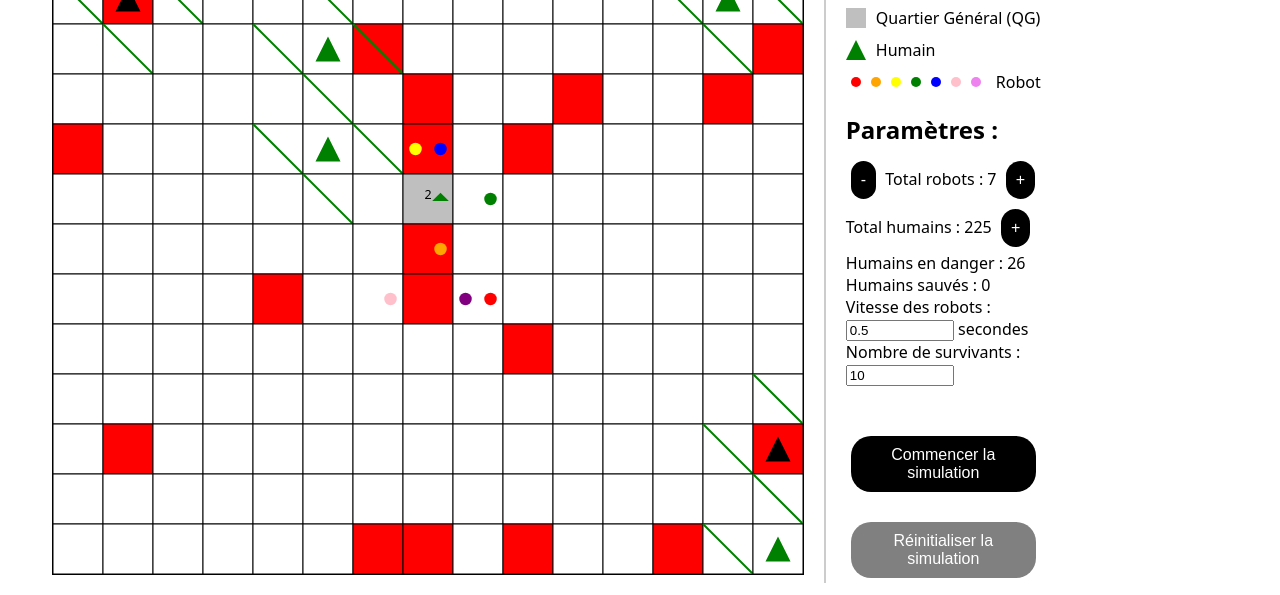
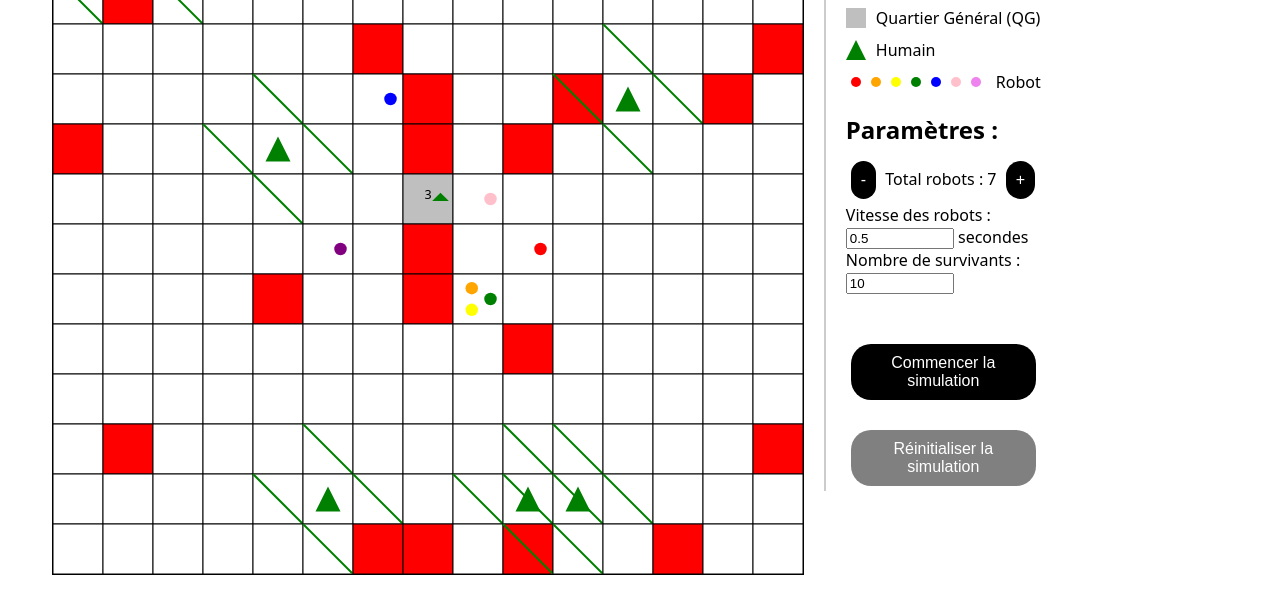
Before and after one commit to AurorePhl/IA_Complex_Systems, a plain HTML site: page index.html in a window 1280 px wide. Both pictures are taken after a click on the button "Commencer la simulation". Shown: the part 211-806 px from the top of the page. Drawn offline with Linux system fonts and the light colour scheme.

Commit message:
correction human

```diff
--- a/js/simulation.js
+++ b/js/simulation.js
@@ -10,7 +10,7 @@
 
 // Fonction d'initialisation de la grille de la ville
 // Crée une grille carrée de taille 'taille' avec des cases initialisées à des valeurs par défaut
-function initGrid(city, taille, survivorCount) {
+function initGrid(city, taille, humanCount) {
     // Initialisation des cases de la grille avec des objets représentant des états de cellule
     for (var i = 0; i < taille; i++) {
         city[i] = new Array(taille); // Création d'un tableau pour chaque ligne
@@ -19,7 +19,7 @@ function initGrid(city, taille, survivorCount) {
             city[i][j] = {
                 fire: false, // Pas de feu initialement
                 robots: [], // Liste vide de robots sur la case
-                survivant: { present: false, mort: false }, // Pas de survivant sur la case au départ
+                human : { present: false, mort: false }, // Pas d'humain sur la case au départ
                 qg: null, // Pas de QG par défaut
                 cri: null, // Pas de cri par défaut,  plus tard associé à la position du survivant pour le retrouver directement
             };
@@ -29,27 +29,27 @@ function initGrid(city, taille, survivorCount) {
     // Positionner le quartier général (QG) au centre de la grille
     let mid = Math.floor(taille / 2);
     city[mid][mid].qg = {
-        nbSurvivants: 0, // Initialisation du nombre de survivants au QG
-        nbMort: 0, // Initialisation du nombre de morts au QG
-        nbTotalSurvivants : survivorCount // Nombre total de survivants à sauver
+        totalSurvivants: 0, // Initialisation du nombre de survivants au QG
+        totalMorts: 0, // Initialisation du nombre de morts au QG
+        totalHumans : humanCount // Nombre total d'humains à sauver
     };
 
-    // Placement aléatoire des survivants sur la grille
-    placeSurvivants(city, taille, survivorCount);
+    // Placement aléatoire des humains sur la grille
+    placeHumans(city, taille, humanCount);
 
     return city; // Retourner la grille initialisée
 }
 
-// Fonction pour placer un certain nombre de survivants de manière aléatoire sur la grille
-function placeSurvivants(city, taille, count) {
+// Fonction pour placer un certain nombre d'huamins de manière aléatoire sur la grille
+function placeHumans(city, taille, count) {
     while (count > 0) {
         let x = Math.floor(Math.random() * taille); // Coordonnée x aléatoire
         let y = Math.floor(Math.random() * taille); // Coordonnée y aléatoire
-        // Vérification si la case n'est pas déjà occupée par un survivant ou un QG
-        if (!city[x][y].survivant.present && !city[x][y].qg) {
-            city[x][y].survivant.present = true; // Placer un survivant
-            addCriSurvivants(city, x, y, taille); // Ajouter un cri aux cellules adjacentes
-            count--; // Décrémenter le compteur de survivants
+        // Vérification si la case n'est pas déjà occupée par un humain ou un QG
+        if (!city[x][y].human.present && !city[x][y].qg) {
+            city[x][y].human.present = true; // Placer un human
+            addCriHumans(city, x, y, taille); // Ajouter un cri aux cellules adjacentes
+            count--; // Décrémenter le compteur de humains
         }
     }
 }
@@ -94,27 +94,27 @@ function updateGrid(city, taille, cellSize, robots) {
                     svgContent += `<circle cx="${j * cellSize + pos.cx}" cy="${i * cellSize + pos.cy}" r="${cellSize / 8}" fill="${robot.color}" />`;
                 });
             }
-            // Dessiner les survivants si présents et pas morts sur la cellule
-            if (cell.survivant.present ) {
+            // Dessiner les humains si présents et pas morts sur la cellule
+            if (cell.human.present ) {
                 let x = j * cellSize + cellSize / 2;
                 let y = i * cellSize + cellSize / 2;
                 let size = cellSize / 4;
-                let fillColor = cell.survivant.mort ? "black" : "green";
+                let fillColor = cell.human.mort ? "black" : "green";
                 svgContent += `<polygon points="${x},${y - size} ${x - size},${y + size} ${x + size},${y + size}" fill="${fillColor}" />`;
             }
-            // Dessiner le QG et afficher le nombre de survivants
+            // Dessiner le QG et afficher le nombre d'humains sauvés et morts
             if (cell.qg) {
                 let x = j * cellSize + cellSize / 2;
                 let y = i * cellSize + cellSize / 2;
-                svgContent += `<text x="${x}" y="${y}" font-size="${cellSize / 4}" text-anchor="middle" fill="black">${cell.qg.nbSurvivants}</text>`;
+                svgContent += `<text x="${x}" y="${y}" font-size="${cellSize / 4}" text-anchor="middle" fill="black">${cell.qg.totalSurvivants}</text>`;
                 let triangleSize = cellSize / 6;
                 let triangleX = x + cellSize / 4;
                 let triangleY = y - cellSize / 8;
                 svgContent += `<polygon points="${triangleX},${triangleY} ${triangleX - triangleSize},${triangleY + triangleSize} ${triangleX + triangleSize},${triangleY + triangleSize}" fill="green" />`;
-                if (cell.qg.nbMort > 0) {
+                if (cell.qg.totalMorts > 0) {
                     let blackTriangleX = x + cellSize / 4; // Ajuster la position du triangle noir à droite du nombre de morts
                     let blackTriangleY = y + cellSize / 4;
-                    svgContent += `<text x="${x}" y="${y + cellSize / 4}" font-size="${cellSize / 4}" text-anchor="middle" fill="black">${cell.qg.nbMort}</text>`;
+                    svgContent += `<text x="${x}" y="${y + cellSize / 4}" font-size="${cellSize / 4}" text-anchor="middle" fill="black">${cell.qg.totalMorts}</text>`;
                     svgContent += `<polygon points="${blackTriangleX},${blackTriangleY} ${blackTriangleX - triangleSize},${blackTriangleY + triangleSize} ${blackTriangleX + triangleSize},${blackTriangleY + triangleSize}" fill="black" />`;
                 }
             }
@@ -141,7 +141,7 @@ function placeRobots(city, taille, count) {
 
     for (let i = 0; i < count; i++) {
         let color = robotColor[i % robotColor.length]; // Choisir une couleur de robot
-        let robot = { x: mid, y: mid, id: generateRandomId(), color: color, hasSurvivor: false, stopped: false  }; // Créer un robot avec ses attributs
+        let robot = { x: mid, y: mid, id: generateRandomId(), color: color, hasHuman: false, stopped: false  }; // Créer un robot avec ses attributs
 
         city[mid][mid].robots.push(robot); // Ajouter le robot au QG
         robots.push(robot); // Ajouter à la liste des robots
@@ -193,27 +193,27 @@ function getDirectionToQG(city, robot) {
     }
 }
 
-// Fonction pour envoyer les informations de survivants au QG
+// Fonction pour envoyer les informations au QG
 function sendInformation(city) {
     let mid = Math.floor(city.length / 2); // Récupérer la position du QG
     if (city[mid][mid].qg) { // Si un QG existe
-        city[mid][mid].qg.nbSurvivants += 1; // Ajouter un survivant au QG
+        city[mid][mid].qg.totalSurvivants += 1; // Ajouter un survivant au QG
     }
 }
 function sendDeathInformation(city) {
     let mid = Math.floor(city.length / 2);
     if (city[mid][mid].qg) {
-        city[mid][mid].qg.nbMort += 1;
+        city[mid][mid].qg.totalMorts += 1; // Ajouter un mort au QG
     }
 }
-function checkSurvivorDeath(city, x, y) { // Vérifier si un survivant est mort
-    if (city[x][y].survivant.present && city[x][y].fire) {
+function checkSurvivorDeath(city, x, y) { // Vérifier si un humain est mort
+    if (city[x][y].human.present && city[x][y].fire) {
         setTimeout(() => {
-            if (city[x][y].survivant.present && city[x][y].fire) {
-                city[x][y].survivant.mort = true; // Marquer le survivant comme mort
-                console.log(`Survivant à (${x}, ${y}) est mort.`);
+            if (city[x][y].human.present && city[x][y].fire) {
+                city[x][y].human.mort = true; // Marquer l'humain comme mort
+                console.log(`human à (${x}, ${y}) est mort.`);
             }
-        }, 1000); // Vérifier après 1 seconde
+        }, 1000); // Vérifier après 1 seconde sur la case en feu
     }
 }
 function diffuseRetourQG(city, taille) {
@@ -240,8 +240,8 @@ function diffuseRetourQG(city, taille) {
     });
 }
 
-// Fonction pour enlever un cri des cellules adjacentes dès qu'un survivant est sauvé
-function removeCriSurvivants(city, x, y, taille) {
+// Fonction pour enlever un cri des cellules adjacentes dès qu'un humain soit détecté
+function removeCriHumans(city, x, y, taille) {
     const directions = [
         { dx: 0, dy: -1 }, // Haut
         { dx: 0, dy: 1 },  // Bas
@@ -253,13 +253,13 @@ function removeCriSurvivants(city, x, y, taille) {
         const newX = x + direction.dx;
         const newY = y + direction.dy;
         if (newX >= 0 && newX < taille && newY >= 0 && newY < taille) { // Vérifier si la nouvelle position est valide
-            city[newX][newY].cri = null; // Enlever la référence au survivant
+            city[newX][newY].cri = null; // Enlever la référence a l' humain
         }
     });
 }
 
 // Fonction pour ajouter un cri aux cellules adjacentes
-function addCriSurvivants(city, x, y, taille) {
+function addCriHumans(city, x, y, taille) {
     const directions = [
         { dx: 0, dy: -1 }, // Haut
         { dx: 0, dy: 1 },  // Bas
@@ -271,21 +271,21 @@ function addCriSurvivants(city, x, y, taille) {
         const newX = x + direction.dx;
         const newY = y + direction.dy;
         if (newX >= 0 && newX < taille && newY >= 0 && newY < taille) {
-            city[newX][newY].cri = { x, y }; // Ajouter une référence au survivant
+            city[newX][newY].cri = { x, y }; // Ajouter une référence a l'humain
         }
     });
 }
 
 // Fonction pour déplacer un robot à une position voisine
 function moveRobot(city, robot, taille) {
-    if (robot.stopped) return;  // Arrêter le robot s'il a déjà atteint le QG et que tout les survivants on été sauvés
+    if (robot.stopped) return;  // Arrêter le robot s'il a déjà atteint le QG et que tout les humains on été détecté
 
     let direction;
-    if (robot.hasSurvivor) { // Si le robot a un survivant
+    if (robot.hasHuman) { // Si le robot a un humain
         direction = getDirectionToQG(city, robot); // Trouver la direction vers le QG
     } else if (city[robot.x][robot.y].cri) { // Si un cri est entendu
-        let cri = city[robot.x][robot.y].cri; // Récupérer la position du survivant
-        direction = { // Trouver la direction vers le survivant
+        let cri = city[robot.x][robot.y].cri; // Récupérer la position de l'humain
+        direction = { // Trouver la direction vers l'humain
             dx: Math.sign(cri.x - robot.x),
             dy: Math.sign(cri.y - robot.y)
         };
@@ -313,26 +313,30 @@ function moveRobot(city, robot, taille) {
 
         city[newX][newY].robots.push(robot); // Ajouter le robot à la nouvelle position
 
-        // Gérer les actions a un survivant et est au QG
-        if (robot.hasSurvivor && city[newX][newY].qg) {
-            robot.hasSurvivor = false; // Déposer le survivant au QG
-            if (city[newX][newY].qg && (city[newX][newY].qg.nbSurvivants + city[newX][newY].qg.nbMort) === city[newX][newY].qg.nbTotalSurvivants) { // Si le robot a atteint le QG et que tout les survivants ont été détecté
+        // Gérer les actions a un humain et est au QG
+        if (robot.hasHuman && city[newX][newY].qg) {
+            robot.hasHuman = false; // Déposer l'humain au QG
+            if (city[newX][newY].qg && (city[newX][newY].qg.totalSurvivants + city[newX][newY].qg.totalMorts) === city[newX][newY].qg.totalHumans) { // Si le robot a atteint le QG et que tout les humains ont été détecté
                 diffuseRetourQG(city, taille); // Diffuser le message autour du QG
             }
-        } else if (!robot.hasSurvivor && city[newX][newY].survivant.present && !city[newX][newY].survivant.mort) {
-            robot.hasSurvivor = true; // Ramasser le survivant
+        } else if (!robot.hasHuman && city[newX][newY].human.present && !city[newX][newY].human.mort) {
+            robot.hasHuman = true; // Ramasser l'humain
             sendInformation(city); // Envoyer l'information au QG
-            city[newX][newY].survivant.present = false; // Retirer le survivant de la cellule
-            removeCriSurvivants(city, newX, newY, taille); // Enlever les cris
+            city[newX][newY].human.present = false; // Retirer l'humain de la cellule
+            removeCriHumans(city, newX, newY, taille); // Enlever les cris
 
-        } else if (city[newX][newY].survivant.mort) { // Si le robot rencontre un survivant mort
+        } else if (city[newX][newY].human.mort) { // Si le robot rencontre un humain mort
             sendDeathInformation(city); // Envoyer l'information au QG
-            removeCriSurvivants(city, newX, newY, taille); // Enlever les cris pour plus que le robot ne se déplace vers un survivant mort
-            city[newX][newY].survivant.present = false; // Retirer le survivant de la cellule
-            city[newX][newY].survivant.mort = false; // Retirer le survivant mort de la cellule
+            removeCriHumans(city, newX, newY, taille); // Enlever les cris pour plus que le robot ne se déplace vers un humain mort
+            city[newX][newY].human.present = false; // Retirer l'humain de la cellule
+            city[newX][newY].human.mort = false;
+            let mid = Math.floor(taille / 2); // Retourner au QG
+            if ((city[mid][mid].qg.totalSurvivants + city[mid][mid].qg.totalMorts) === city[mid][mid].qg.totalHumans) { // Si le robot a détecté un mort et que c'est le dernier humain à détecter
+                diffuseRetourQG(city, taille); // Diffuser le message autour du QG
+            }
         }
 
-        if (city[newX][newY].qg && city[newX][newY].qg.nbSurvivants + city[newX][newY].qg.nbMort === city[newX][newY].qg.nbTotalSurvivants) { // Si le robot a atteint le QG et que tout les survivants ont été sauvés
+        if (city[newX][newY].qg && city[newX][newY].qg.totalSurvivants + city[newX][newY].qg.totalMorts === city[newX][newY].qg.totalHumans) { // Si le robot a atteint le QG et que tout les survivants ont été sauvés
             robot.stopped = true;
         }
     }
@@ -372,7 +376,7 @@ document.addEventListener('DOMContentLoaded', async function () {
     let robots = []; // Liste vide pour les robots
     let intervalId; // ID pour gérer l'intervalle de mouvement des robots
     let robotSpeed = 500; // Vitesse des robots en millisecondes
-    let survivorCount = 10; // Nombre initial de survivants
+    let humanCount = 10; // Nombre initial de survivants
     let totalSurvivants = 0;  // Nombre total de survivants
     let totalHumans = 0;  // Nombre total d'humains
     let totalHumansInDanger = 0;  // Nombre d'humains en danger
@@ -385,7 +389,7 @@ document.addEventListener('DOMContentLoaded', async function () {
     const removeRobotButton = document.getElementById('removeRobot'); // Bouton pour supprimer un robot
     const robotCountDisplay = document.getElementById('robotCount'); // Affichage du nombre de robots
     const robotSpeedInput = document.getElementById('robotSpeedPara'); // Entrée pour ajuster la vitesse des robots
-    const survivorCountInput = document.getElementById('survivorCountInput'); // Entrée pour ajuster le nombre de survivants
+    const humanCountInput = document.getElementById('humanCountInput'); // Entrée pour ajuster le nombre d'humains
     const startSimulation = document.getElementById('startSimulation'); // Bouton pour démarrer le mouvement des robots
     const resetButton = document.getElementById('resetSimulation'); // Bouton pour réinitialiser la simulation
     const survivantsCountDisplay = document.getElementById('survivantsCount'); // Affichage du nombre de survivants
@@ -406,10 +410,10 @@ document.addEventListener('DOMContentLoaded', async function () {
         }
     });
 
-    // Modifier le nombre de survivants via l'interface
-    survivorCountInput.addEventListener('input', function (e) {
-        survivorCount = parseInt(e.target.value); // Lire la nouvelle valeur de survivant
-        city = initGrid(new Array(taille), taille, survivorCount); // Réinitialiser la grille avec le nouveau nombre de survivants
+    // Modifier le nombre d'huamin via l'interface
+    humanCountInput.addEventListener('input', function (e) {
+        humanCount = parseInt(e.target.value); // Lire la nouvelle valeur de l'humain
+        city = initGrid(new Array(taille), taille, humanCount); // Réinitialiser la grille avec le nouveau nombre d'humains
         robots = placeRobots(city, taille, robotCount); // Réinitialiser les robots
         let svgContent = updateGrid(city, taille, cellSize, robots); // Mettre à jour la grille SVG
         grid.innerHTML = svgContent; // Afficher la grille mise à jour
@@ -420,37 +424,37 @@ document.addEventListener('DOMContentLoaded', async function () {
         robotCountDisplay.textContent = `Total robots : ${robots.length}`; // Afficher le nombre de robots
     };
 
-    const updateHumansCount = () => {
-        // Réinitialiser les compteurs avant de les mettre à jour
-        totalHumans = 0;
-        totalHumansInDanger = 0;
-        totalSurvivants = 0;
-        // Parcours de la grille pour mettre à jour les comptages
-        for (let i = 0; i < taille; i++) {
-            for (let j = 0; j < taille; j++) {
-                let cell = city[i][j];
-                if (cell.survivant) {
-                    totalHumans++;  // On compte les humains
-                    if (cell.fire) {
-                        totalHumansInDanger++;  // Si un humain est dans une case avec un incendie, il est en danger
-                    }
-                    if (cell.qg) {
-                        totalSurvivants += cell.qg.nbSurvivants; // Si un humain est au qg, il est sauvé et devient un survivant
-                    }
-                }
-            }
-        }
-        humansCountDisplay.textContent = `Total humains : ${totalHumans}`;
-        survivantsCountDisplay.textContent = `Humains sauvés : ${totalSurvivants}`;
-        humansInDangerDisplay.textContent = `Humains en danger : ${totalHumansInDanger}`;
-    }
+    // const updateHumansCount = () => {
+    //     // Réinitialiser les compteurs avant de les mettre à jour
+    //     totalHumans = 0;
+    //     totalHumansInDanger = 0;
+    //     totalSurvivants = 0;
+    //     // Parcours de la grille pour mettre à jour les comptages
+    //     for (let i = 0; i < taille; i++) {
+    //         for (let j = 0; j < taille; j++) {
+    //             let cell = city[i][j];
+    //             if (cell.human.present) {
+    //                 totalHumans++;  // On compte les humains
+    //                 if (cell.fire) {
+    //                     totalHumansInDanger++;  // Si un humain est dans une case avec un incendie, il est en danger
+    //                 }
+    //                 if (cell.qg) {
+    //                     totalSurvivants += cell.qg.totalSurvivants; // Si un humain est au qg, il est sauvé et devient un survivant
+    //                 }
+    //             }
+    //         }
+    //     }
+    //     humansCountDisplay.textContent = `Total humains : ${totalHumans}`;
+    //     survivantsCountDisplay.textContent = `Humains sauvés : ${totalSurvivants}`;
+    //     humansInDangerDisplay.textContent = `Humains en danger : ${totalHumansInDanger}`;
+    // }
 
-    // Ajouter un survivant
-    document.getElementById('addHuman').addEventListener('click', () => {
-        // Appel de placeSurvivant pour ajouter un survivant à la grille
-        placeSurvivants(city, taille, 1);
-        updateHumansCount();
-    });
+    // Ajouter un humain
+    // document.getElementById('addHuman').addEventListener('click', () => {
+    //     // Appel de placeSurvivant pour ajouter un humain à la grille
+    //     placeHumans(city, taille, 1);
+    //     updateHumansCount();
+    // });
 
     // Ajouter un robot
     addRobotButton.addEventListener('click', () => {
@@ -458,7 +462,7 @@ document.addEventListener('DOMContentLoaded', async function () {
             robotCount++;
             let mid = Math.floor(taille / 2); // Placer le robot au centre de la grille
             let color = ['red', 'blue', 'green', 'yellow', 'purple', 'orange', 'pink'][robotCount % 7]; // Assigner une couleur au robot
-            let robot = { x: mid, y: mid, id: generateRandomId(), color: color, hasSurvivor: false }; // Créer un robot
+            let robot = { x: mid, y: mid, id: generateRandomId(), color: color, hasHuman: false }; // Créer un robot
 
             robots.push(robot); // Ajouter le robot à la liste
             city[mid][mid].robots.push(robot); // Ajouter le robot au QG
@@ -517,7 +521,7 @@ document.addEventListener('DOMContentLoaded', async function () {
     // PARTIE MAIN DU PROGRAMME
     // ================================================================
     // Initialiser la grille de la ville
-    initGrid(city, taille, survivorCount);
+    initGrid(city, taille, humanCount);
 
     // Placer les robots sur la grille
     robots = placeRobots(city, taille, robotCount);
@@ -534,7 +538,7 @@ document.addEventListener('DOMContentLoaded', async function () {
     updateRobotCount();
 
     // Mettre à jour les compteurs relatifs aux humains
-    updateHumansCount();
+    // updateHumansCount();
 
     // Ajouter un délai de 2 secondes avant de démarrer un incendie
     await sleep(2000);
@@ -554,5 +558,5 @@ document.addEventListener('DOMContentLoaded', async function () {
         intervalId = startRobotMovement(robots, city, taille, intervalId, grid, cellSize, robotSpeed);
     });
 
-    updateHumansCount();
+    // updateHumansCount();
 });
```
Also changed, not shown: index.html (+5 -5 lines).
